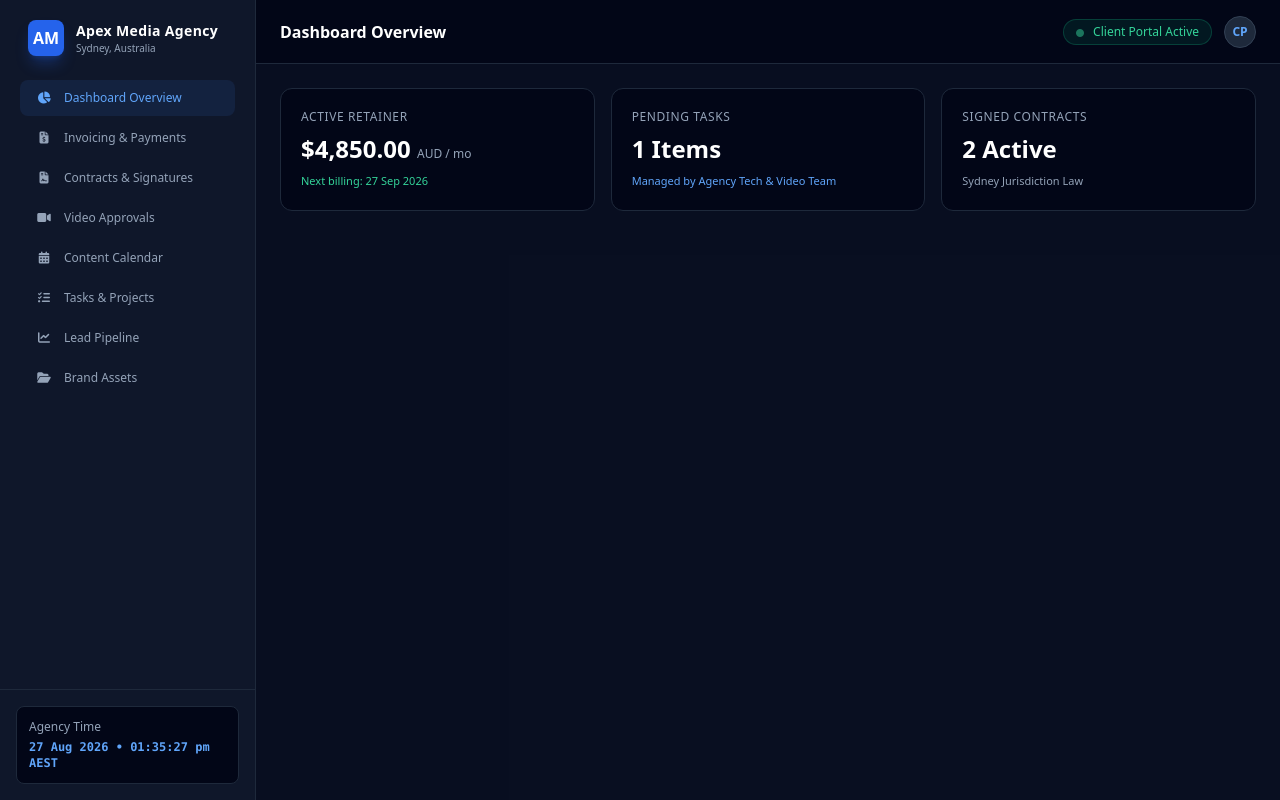
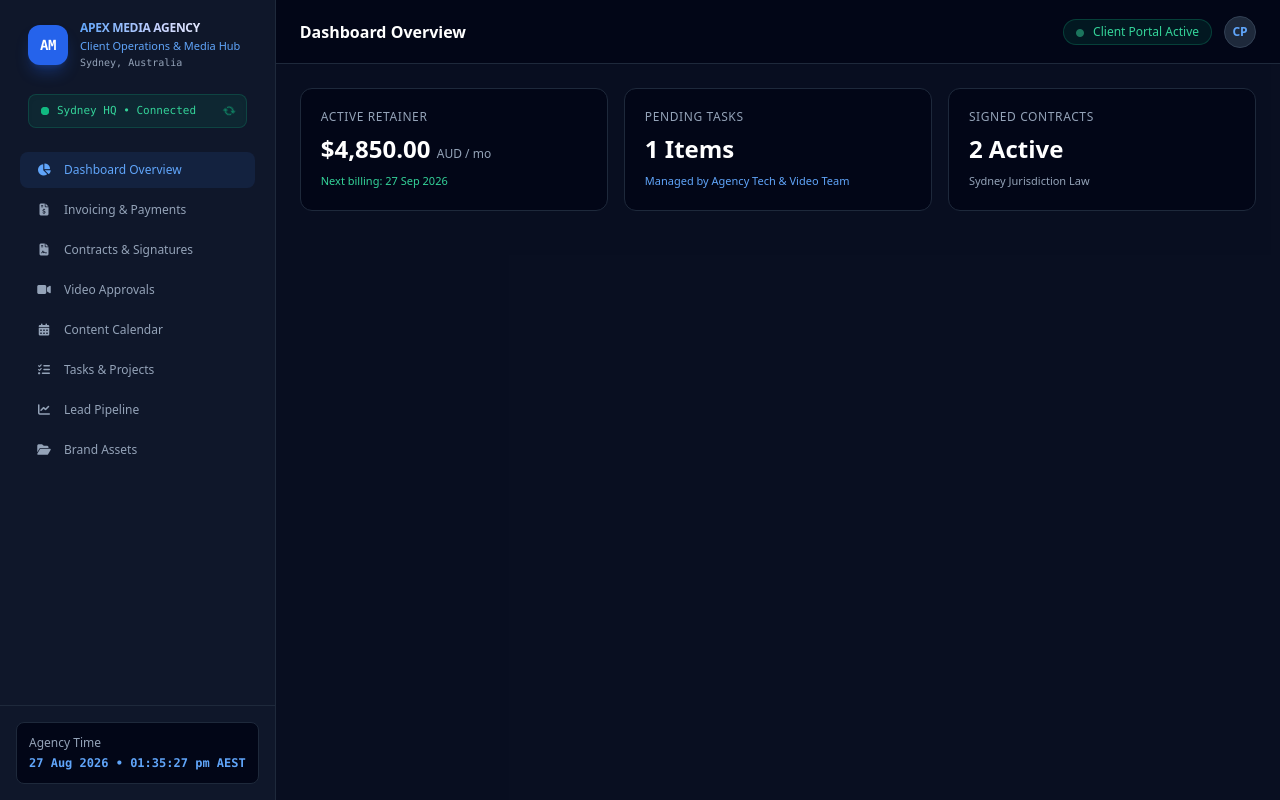
Before and after one commit to Websitetrying-33/ClientPortalApp, a website: page public/index.html in a window 1280 px wide. Drawn offline with nearby package versions, Linux system fonts and the light colour scheme.

Commit message:
Update index.html

```diff
--- a/public/index.html
+++ b/public/index.html
@@ -17,16 +17,33 @@
     <div class="flex h-screen overflow-hidden">
 
         <!-- SIDEBAR NAVIGATION -->
-        <aside class="w-64 bg-slate-900 border-r border-slate-800 flex flex-col justify-between hidden md:flex">
+        <aside class="w-68 bg-slate-900 border-r border-slate-800 flex flex-col justify-between hidden md:flex">
             <div class="p-5 space-y-6">
-                <!-- AGENCY LOGO / BRANDING -->
+                <!-- AGENCY LOGO / BRANDING (UPDATED) -->
                 <div class="flex items-center gap-3 px-2">
-                    <div class="w-9 h-9 rounded-lg bg-blue-600 flex items-center justify-center font-bold text-white shadow-lg shadow-blue-600/30">AM</div>
+                    <div class="w-10 h-10 rounded-xl bg-blue-600 flex items-center justify-center font-extrabold text-white shadow-lg shadow-blue-600/30 font-mono tracking-tight text-sm">AM</div>
                     <div>
-                        <h1 class="font-bold text-sm tracking-wide text-white">Apex Media Agency</h1>
-                        <p class="text-[10px] text-slate-400">Sydney, Australia</p>
+                        <h1 class="font-bold text-xs tracking-tight text-transparent bg-clip-text bg-gradient-to-r from-blue-400 via-indigo-200 to-white">APEX MEDIA AGENCY</h1>
+                        <p class="text-[11px] text-blue-400 font-medium mt-0.5">Client Operations & Media Hub</p>
+                        <p class="text-[10px] text-slate-400 font-mono">Sydney, Australia</p>
                     </div>
                 </div>
+
+                <!-- Live Badge / Status Indicator (Added below branding inside sidebar) -->
+                <div class="mx-2 px-3 py-2 rounded-lg bg-emerald-500/10 border border-emerald-500/20 flex items-center justify-between shadow-inner">
+                    <div class="flex items-center gap-2">
+                        <span class="relative flex h-2 w-2">
+                            <span class="animate-ping absolute inline-flex h-full w-full rounded-full bg-emerald-400 opacity-75"></span>
+                            <span class="relative inline-flex rounded-full h-2 w-2 bg-emerald-500"></span>
+                        </span>
+                        <span class="text-[11px] font-mono text-emerald-400 font-medium">Sydney HQ • Connected</span>
+                    </div>
+                    <i class="fa-solid fa-rotate text-[10px] text-emerald-500/60 animate-spin" style="animation-duration: 8s;"></i>
+                </div>
+
+                <!-- (The rest of your sidebar links, menu, and layout scripts follow here...) -->
+
+        <!-- NOTE: Just paste the rest of your portal's navigation items, main dashboard content, and script tags right below this structure. -->
 
                 <!-- NAVIGATION LINKS -->
                 <nav class="space-y-1 text-xs font-medium">
```
